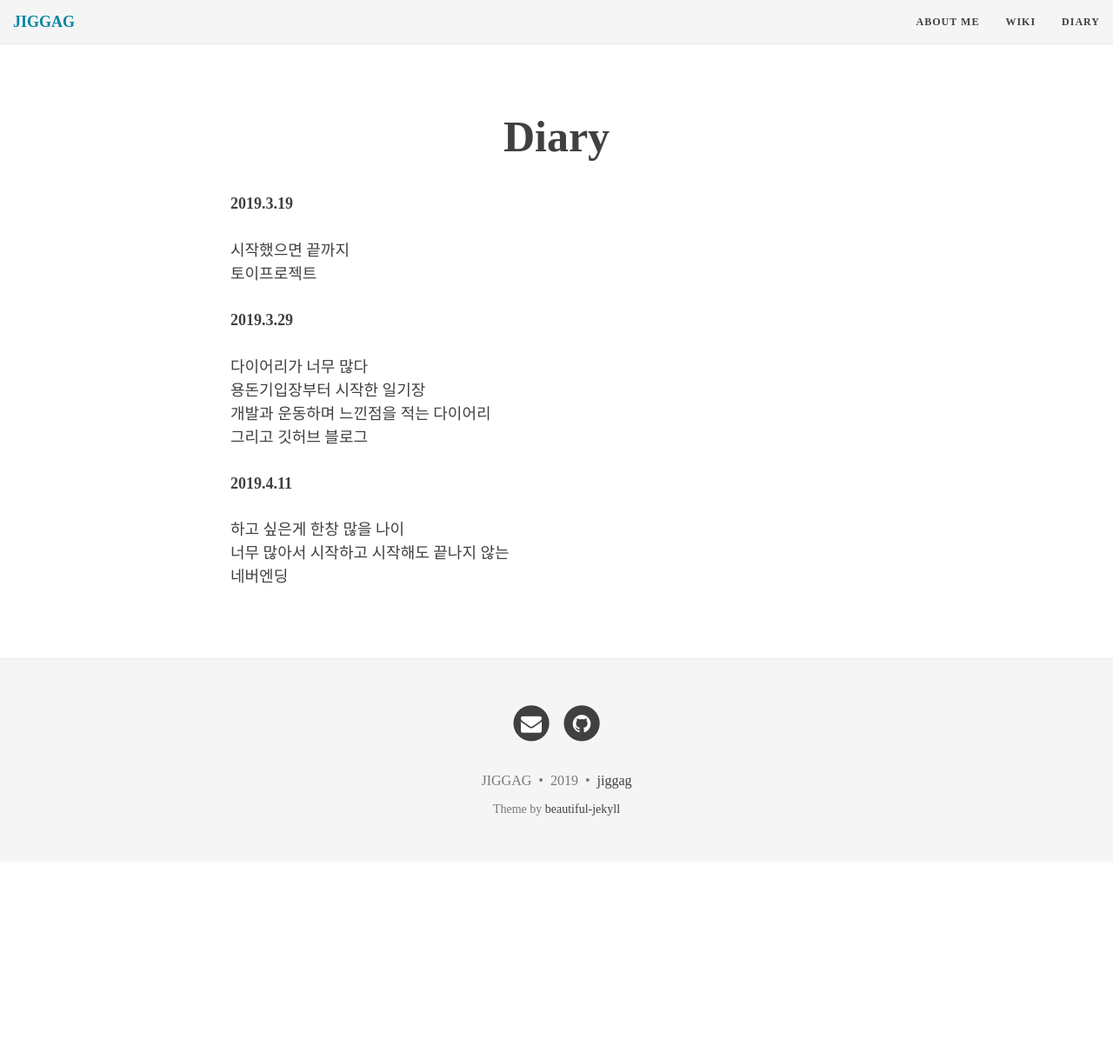
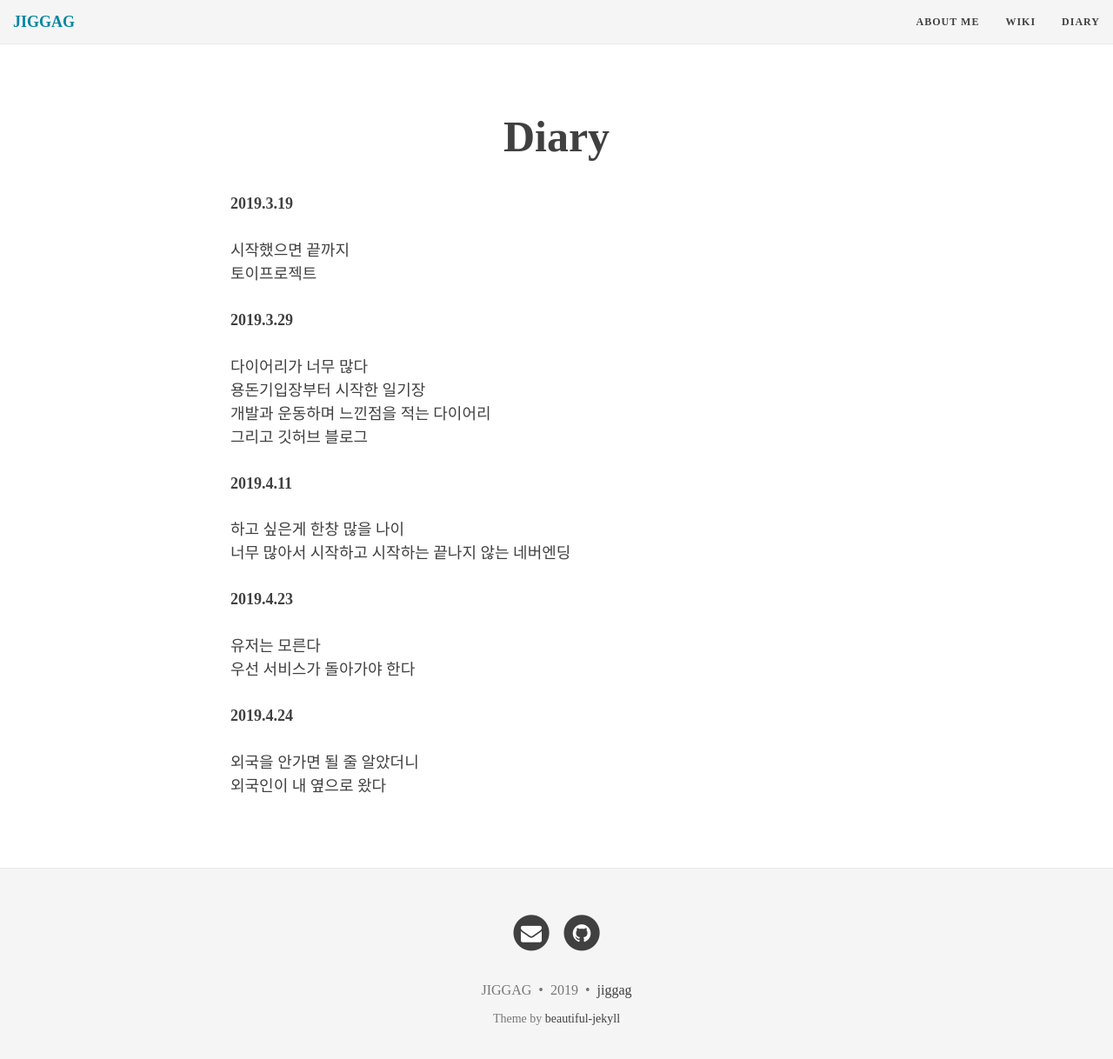
Before and after one commit to jiggag/jiggag.github.io, a Jekyll site: the page built from diary.md, in a window 1280 px wide and 1232 px high. Shown: the top 1218 px of the window at 87% size. Built offline with Jekyll 4.4.1, drawn with Linux system fonts in a browser that asks for light colours; nearby versions of some CDN libraries.

Commit message:
Update diary.md

```diff
--- a/diary.md
+++ b/diary.md
@@ -14,5 +14,12 @@ title: Diary
 
 #### 2019.4.11
 하고 싶은게 한창 많을 나이
-너무 많아서 시작하고 시작해도 끝나지 않는
-네버엔딩
+너무 많아서 시작하고 시작하는 끝나지 않는 네버엔딩
+
+#### 2019.4.23
+유저는 모른다
+우선 서비스가 돌아가야 한다
+
+#### 2019.4.24
+외국을 안가면 될 줄 알았더니
+외국인이 내 옆으로 왔다
```
